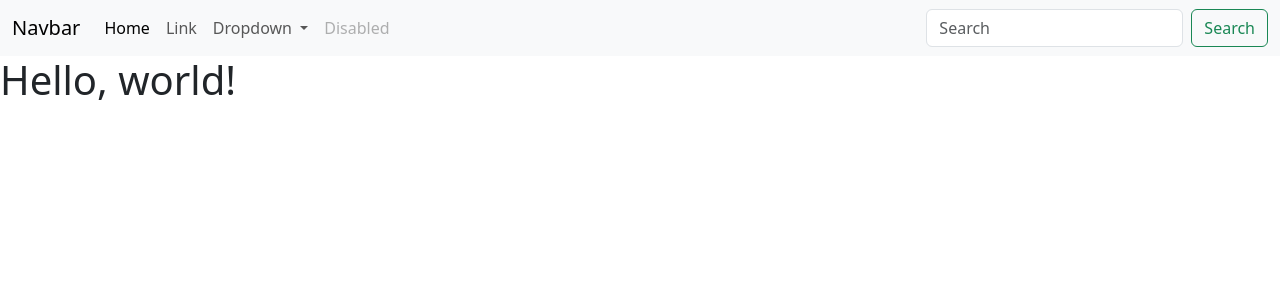
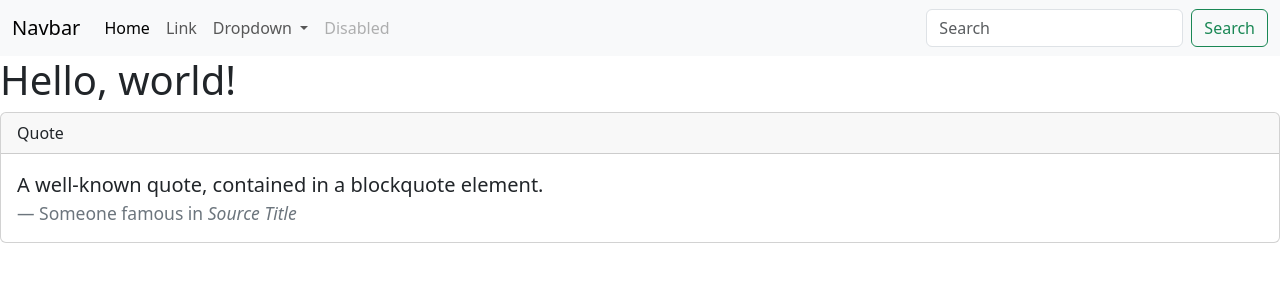
Before and after one commit to Md-Kaif-Innoraft/Git-learning, a plain HTML site: page index.html in a window 1280 px wide. Drawn offline with nearby package versions, Linux system fonts and the light colour scheme.

Commit message:
added footer

```diff
--- a/index.html
+++ b/index.html
@@ -45,6 +45,19 @@
         </div>
       </nav>
     <h1>Hello, world!</h1>
+
+
+    <div class="card">
+        <div class="card-header">
+          Quote
+        </div>
+        <div class="card-body">
+          <blockquote class="blockquote mb-0">
+            <p>A well-known quote, contained in a blockquote element.</p>
+            <footer class="blockquote-footer">Someone famous in <cite title="Source Title">Source Title</cite></footer>
+          </blockquote>
+        </div>
+      </div>
     <script src="https://cdn.jsdelivr.net/npm/bootstrap@5.3.2/dist/js/bootstrap.bundle.min.js" integrity="sha384-C6RzsynM9kWDrMNeT87bh95OGNyZPhcTNXj1NW7RuBCsyN/o0jlpcV8Qyq46cDfL" crossorigin="anonymous"></script>
   </body>
 </html>
```
